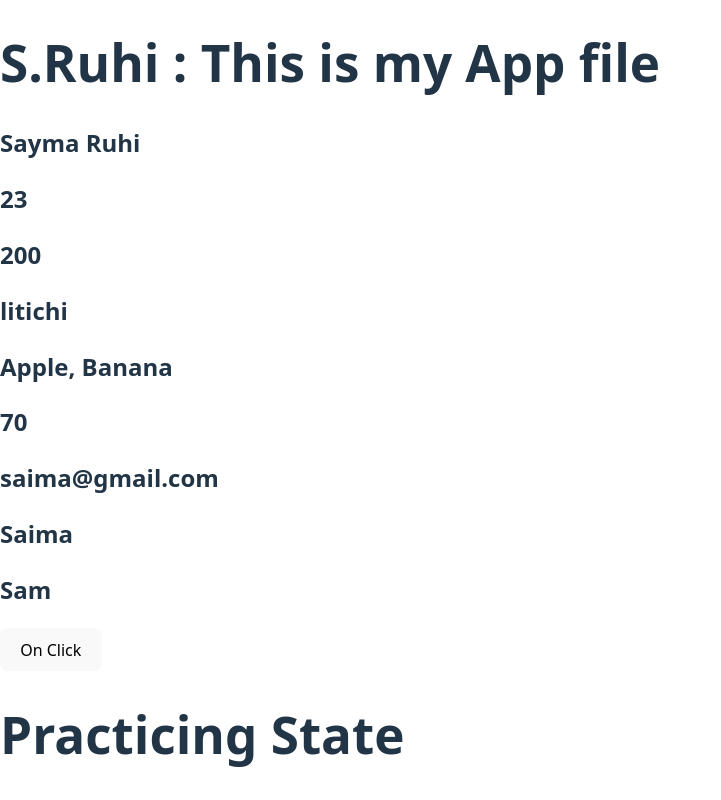
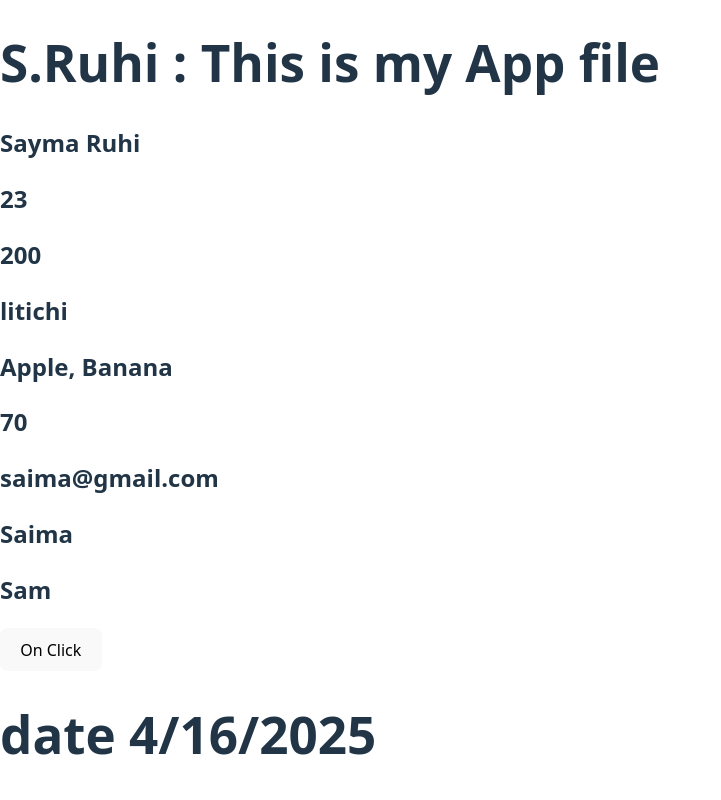
Before and after one commit to saymaruhi/Project1, a React (Vite) app: page / in a window 1280 px wide. Shown: the top 800 px of the page, without its empty margins (0-721 px from the left). Built offline with nearby package versions, Linux system fonts and the light colour scheme.

Commit message:
added h1 in TestState.jsx on top

```diff
--- a/src/TestState.jsx
+++ b/src/TestState.jsx
@@ -25,6 +25,7 @@ function Abc() {
 
   return (
     <div>
+      <h1> date 4/16/2025</h1>
       <h1>Practicing State</h1>
       <h2>{fruit}</h2>
       <button onClick={handleFruit}>Change Fruits Name</button>
```
